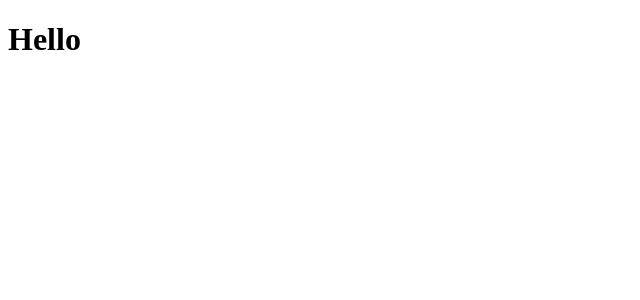
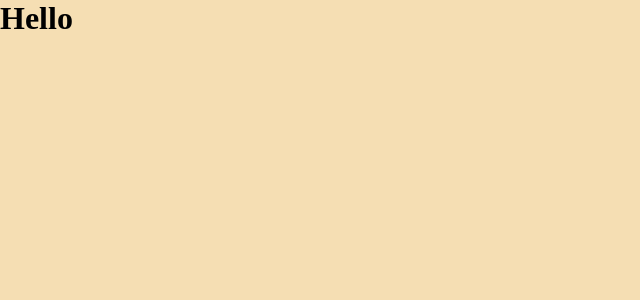
Before and after one commit to alee0510/weather-app, a React (Create React App) app: page / in a window 1280 px wide. Shown: the top 300 px of the page, without its empty margins (0-640 px from the left). Built offline with nearby package versions, Linux system fonts and the light colour scheme.

Commit message:
setup components

```diff
--- a/package.json
+++ b/package.json
@@ -8,7 +8,8 @@
     "@testing-library/user-event": "^7.2.1",
     "react": "^16.13.1",
     "react-dom": "^16.13.1",
-    "react-scripts": "3.4.1"
+    "react-scripts": "3.4.1",
+    "sass": "^1.26.8"
   },
   "scripts": {
     "start": "react-scripts start",
--- a/src/index.js
+++ b/src/index.js
@@ -1,6 +1,7 @@
 import React from 'react'
 import ReactDOM from 'react-dom'
 
+import './index.scss'
 import Main from './main'
 
 ReactDOM.render(
--- /dev/null
+++ b/src/index.scss
@@ -0,0 +1,9 @@
+* {
+    margin: 0px; padding: 0px;
+    box-sizing: border-box;
+    transition: 250ms all ease-in;
+}
+
+body {
+    background-color: wheat;
+}
```
Also changed, not shown: src/components/acrylic.jsx (+8 -0 lines), src/components/card.jsx (added, +14 -0 lines), src/components/search.jsx (added), 1 other file (tests, documents, lock files or other folders).
